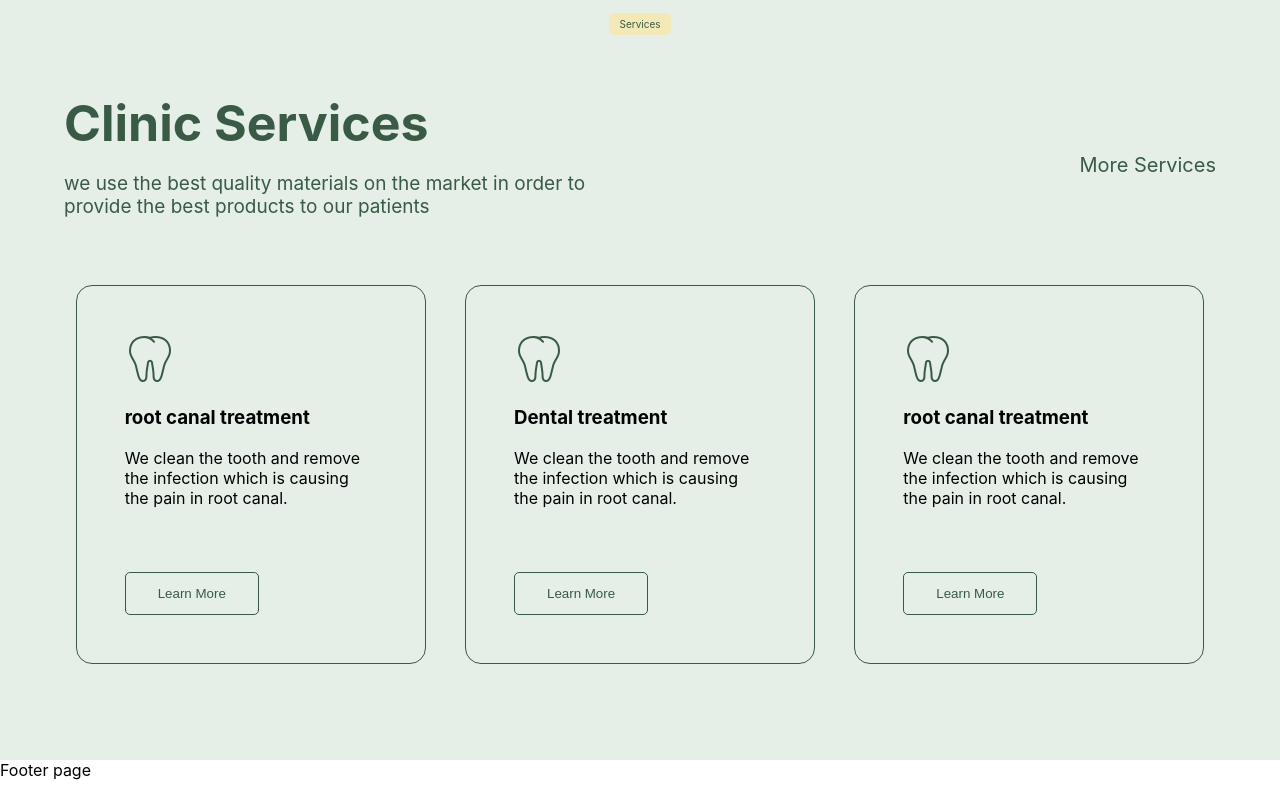
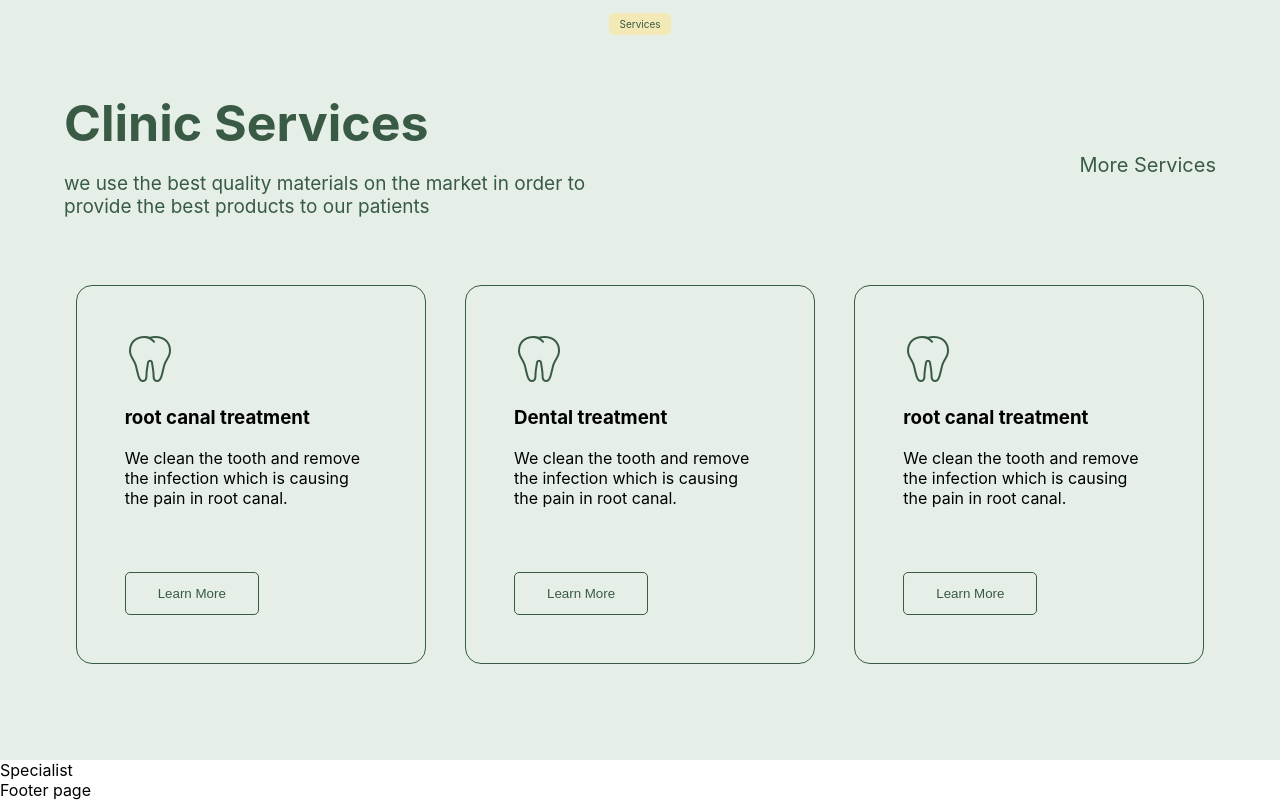
Before and after one commit to MuhammadTurkmen/Dental-Landing-Page-React, a React (Create React App) app: page / in a window 1280 px wide. Shown: the part 1731-2531 px from the top of the page. Built offline with nearby package versions, Linux system fonts and the light colour scheme.

Commit message:
adding component

```diff
--- a/src/pages/Home.js
+++ b/src/pages/Home.js
@@ -2,6 +2,7 @@ import React from "react";
 import Hero from "../components/Hero";
 import Benefits from "../components/Benefits";
 import Services from "../components/Services";
+import Specialist from "../components/Specialist";
 
 function Home() {
   return (
@@ -9,6 +10,7 @@ function Home() {
       <Hero />
       <Benefits />
       <Services />
+      <Specialist />
     </>
   );
 }
```
